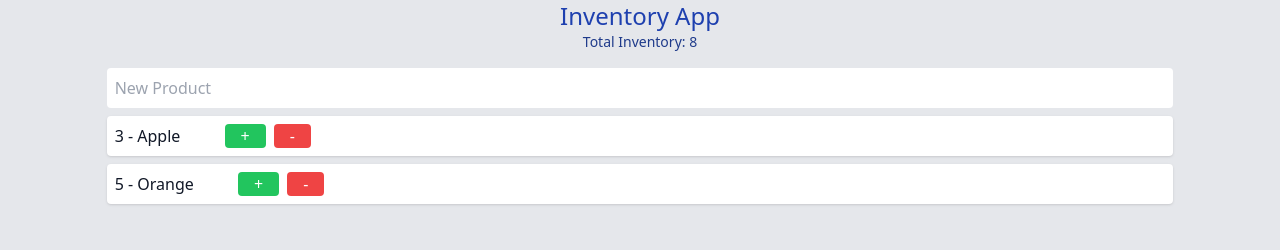
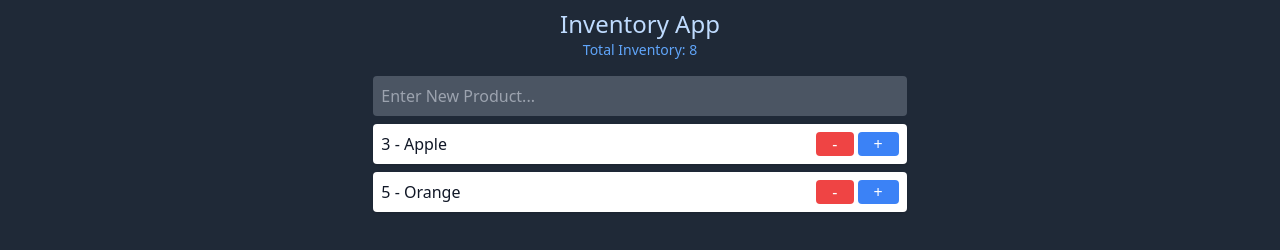
Before and after one commit to bryanquijano/W3-InventoryApp, a plain HTML site: page index.html in a window 1280 px wide. Drawn offline with nearby package versions, Linux system fonts and the light colour scheme.

Commit message:
Changed some styling

```diff
--- a/index.html
+++ b/index.html
@@ -8,10 +8,10 @@
     <script src="https://cdn.tailwindcss.com"></script>
     <title>Inventory</title>
   </head>
-  <body class="bg-gray-200">
-    <div id="app">
-      <h1 id="title" class="text-2xl text-center text-blue-800">{{title}}</h1>
-      <h3 class="text-sm text-center text-blue-900">
+  <body class="bg-gray-800">
+    <div id="app" class="max-w-screen-sm mx-auto mt-2">
+      <h1 id="title" class="text-2xl text-center text-blue-200">{{title}}</h1>
+      <h3 class="text-sm text-center text-blue-400">
         Total Inventory: {{total}}
       </h3>
       <div class="flex flex-col">
@@ -19,8 +19,8 @@
           type="text"
           name=""
           id=""
-          class="rounded p-2 w-10/12 mx-auto mt-4"
-          placeholder="New Product"
+          class="bg-gray-600 rounded p-2 w-10/12 mx-auto mt-4 text-white"
+          placeholder="Enter New Product..."
           v-model="newProduct"
           @change="addProduct"
         />
@@ -30,32 +30,32 @@
             class="bg-white w-10/12 mx-auto mt-2 py-2 px-2 text-gray-900 rounded shadow"
           >
             <span v-if="product.qty == 0" class="text-xs font-bold text-red-800"
-              >Out of stock</span
+              >Sold out!</span
             >
             <span v-else> {{product.qty}} - </span> {{product.name}}
             <button
-              class="bg-green-500 ml-10 px-4 text-white rounded hover:bg-green-700"
+              class="float-right bg-blue-500 ml-1 px-4 text-white rounded hover:bg-blue-700"
               @click="product.qty++"
             >
               +
             </button>
             <button
-              v-show="product.qty > 0"
-              class="bg-red-500 ml-2 px-4 text-white rounded hover:bg-red-700"
+              v-if="product.qty > 0"
+              class="float-right bg-red-500 ml-2 px-4 text-white rounded hover:bg-red-700"
               @click="product.qty--"
+            >
+              -
+            </button>
+            <button
+              v-else="product.qty == 0"
+              disabled
+              class="float-right bg-gray-500 ml-2 px-4 text-white rounded cursor-not-allowed"
             >
               -
             </button>
           </li>
         </ul>
       </div>
-
-      <!-- other stuff -->
-      <!-- <p>{{title}}</p>
-        <span class="text-xs text-green-500">{{title}}</span> -->
-      <!-- <p>{{counter}}</p>
-        <button class="py-2 px-4 bg-green-500 rounded text-white hover:bg-green-800" @click="add">+</button>
-        <button class="py-2 px-4 bg-green-500 rounded text-white ml-4 hover:bg-green-800" @click="rest">-</button> -->
     </div>
     <script src="main.js"></script>
   </body>
```
